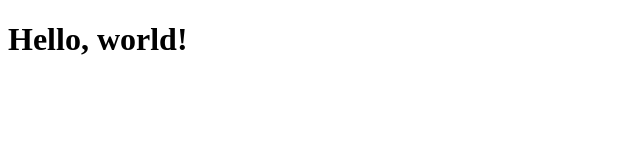
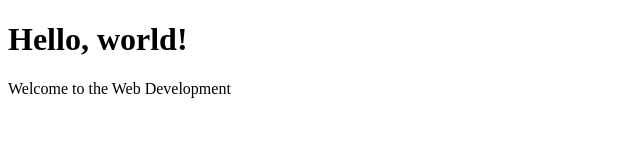
Before and after one commit to abrahanwilnner/Sample-website, a plain HTML site: page index.html in a window 1280 px wide. Shown: the whole page, without its empty margins (0-640 px from the left). Drawn offline with Linux system fonts and the light colour scheme.

Commit message:
Update index.html

```diff
--- a/index.html
+++ b/index.html
@@ -8,5 +8,7 @@
 </head>
 <body>
     <h1>Hello, world!</h1>
+    <p>Welcome to the Web Development</p>
+
 </body>
 </html>
```
